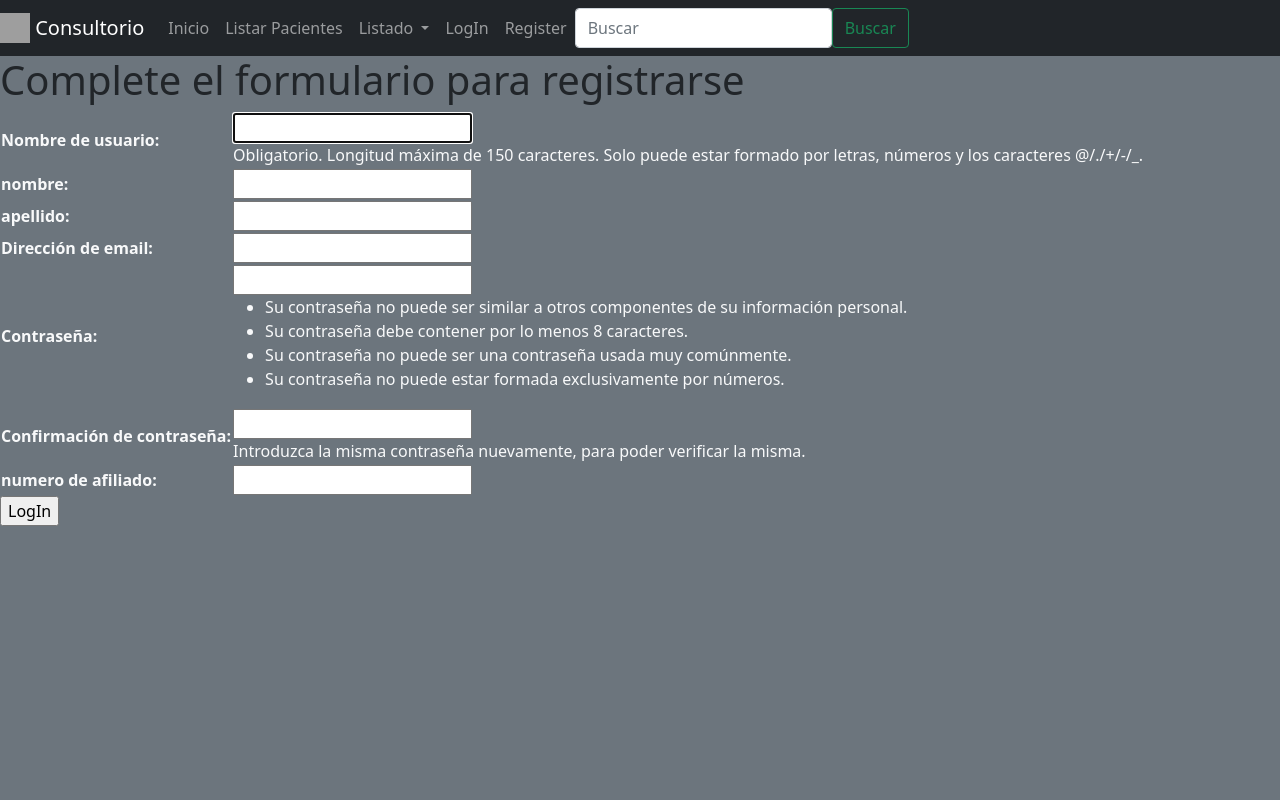
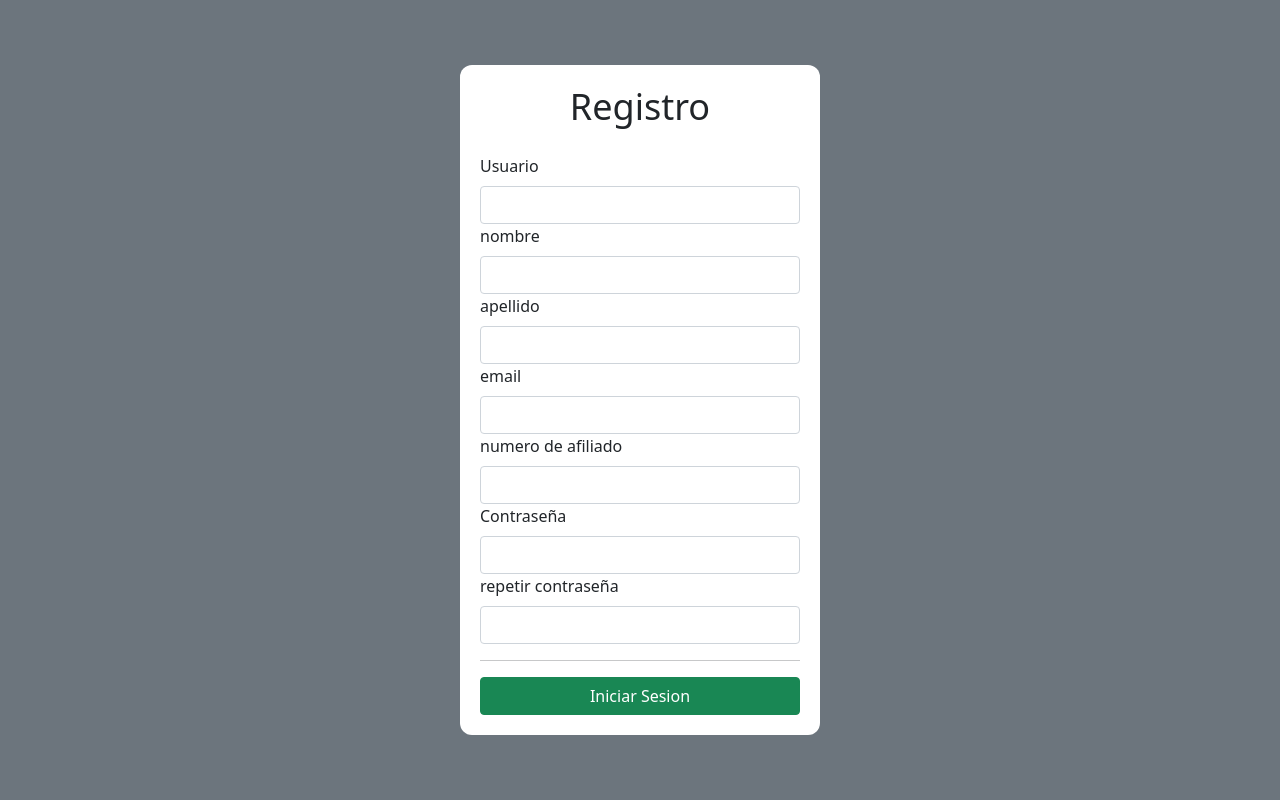
Before and after one commit to Nachorvw/Entrega1-MVT-Juan_Ignacio_reyes, a Django app: page /register/ in a window 1280 px wide. Run offline with Django 4.2, Linux system fonts and the light colour scheme; some libraries are stand-ins or nearby versions; grey boxes are pictures that could not be loaded.

Commit message:
add static, login & register html

```diff
--- a/MVT/MVT/settings.py
+++ b/MVT/MVT/settings.py
@@ -118,6 +118,9 @@ USE_TZ = True
 # https://docs.djangoproject.com/en/4.1/howto/static-files/
 
 STATIC_URL = '/static/'
+STATICFILES_DIRS = [
+    os.path.join(BASE_DIR, "static")
+]
 
 MEDIA_URL = "/media/"
 
--- a/MVT/MVT/urls.py
+++ b/MVT/MVT/urls.py
@@ -17,7 +17,7 @@ from django.contrib import admin
 from django.urls import path
 from Consultorio.views import patient_creation, patient_list, order_creation, order_list, medicine_creation, medicine_list, MedicineUptade, PatientUpdate, OrderUpdate, MedicineDelete, PatientDelete, OrderDelete, patientdetail
 from MVT.views import index
-from users.views import user_login, user_register, update_user, update_user_profile
+from users.views import user_login, user_register, update_user, update_user_profile, user_profile
 from django.contrib.auth.views import LogoutView
 from MVT.settings import MEDIA_ROOT, MEDIA_URL
 from django.conf.urls.static import static
@@ -28,7 +28,7 @@ urlpatterns = [
     path("list-patients/", patient_list),
     path("update-patient/<int:pk>/", PatientUpdate.as_view()),
     path("delete-patient/<int:pk>/", PatientDelete.as_view()),
-    path("create-order/", order_creation),
+    path("create-order/<int:pk>/", order_creation),
     path("list-orders/", order_list),
     path("update-order/<int:pk>/", OrderUpdate.as_view()),
     path("delete-order/<int:pk>/", OrderDelete.as_view()),
@@ -42,5 +42,6 @@ urlpatterns = [
     path("register/", user_register),
     path("update-user/", update_user),
     path("update-profile/", update_user_profile),
+    path("user-profile/", user_profile)
 
 ] + static(MEDIA_URL, document_root = MEDIA_ROOT)
--- a/MVT/Templates/Base.html
+++ b/MVT/Templates/Base.html
@@ -1,22 +1,26 @@
-
 <!DOCTYPE html>
 <html lang="en">
+
 <head>
-    <link href="https://cdn.jsdelivr.net/npm/bootstrap@5.0.2/dist/css/bootstrap.min.css" rel="stylesheet" integrity="sha384-EVSTQN3/azprG1Anm3QDgpJLIm9Nao0Yz1ztcQTwFspd3yD65VohhpuuCOmLASjC" crossorigin="anonymous">
-<link rel="stylesheet" href="https://cdn.jsdelivr.net/npm/bootstrap-icons@1.10.3/font/bootstrap-icons.css">
+    <link href="https://cdn.jsdelivr.net/npm/bootstrap@5.0.2/dist/css/bootstrap.min.css" rel="stylesheet"
+        integrity="sha384-EVSTQN3/azprG1Anm3QDgpJLIm9Nao0Yz1ztcQTwFspd3yD65VohhpuuCOmLASjC" crossorigin="anonymous" />
+    <link rel="stylesheet" href="https://cdn.jsdelivr.net/npm/bootstrap-icons@1.10.3/font/bootstrap-icons.css" />
 
-    <meta charset="UTF-8">
-    <meta http-equiv="X-UA-Compatible" content="IE=edge">
-    <meta name="viewport" content="width=device-width, initial-scale=1.0">
-    <title>{% block title %}  {% endblock %}</title>
+    <meta charset="UTF-8" />
+    <meta http-equiv="X-UA-Compatible" content="IE=edge" />
+    <meta name="viewport" content="width=device-width, initial-scale=1.0" />
+    <title>{% block title %} {% endblock %}</title>
 </head>
+{% block header %}
 <header>
     <nav class="navbar navbar-expand-lg navbar-dark bg-dark flex">
         <a class="navbar-brand" href="/">
-                <img src="https://encrypted-tbn0.gstatic.com/images?q=tbn:ANd9GcT5LlQCrw7Yh54_ZSyfxi5tbiYgh6i9SNdgrQ&usqp=CAU" width="30" height="30" class="d-inline-block align-top" alt="Logo Coder">
+            <img src="https://encrypted-tbn0.gstatic.com/images?q=tbn:ANd9GcT5LlQCrw7Yh54_ZSyfxi5tbiYgh6i9SNdgrQ&usqp=CAU"
+                width="30" height="30" class="d-inline-block align-top" alt="Logo Coder" />
             Consultorio
         </a>
-            <button class="navbar-toggler" type="button" data-toggle="collapse" data-target="#navbarNavAltMarkup" aria-controls="navbarNavAltMarkup" aria-expanded="false" aria-label="Toggle navigation">
+        <button class="navbar-toggler" type="button" data-toggle="collapse" data-target="#navbarNavAltMarkup"
+            aria-controls="navbarNavAltMarkup" aria-expanded="false" aria-label="Toggle navigation">
             <span class="navbar-toggler-icon"></span>
         </button>
         <div class="collapse navbar-collapse" id="navbarNavAltMarkup">
@@ -25,20 +29,12 @@
                 {% if request.user.is_superuser %}
                 <a class="nav-item nav-link" href="/admin/">ADMIN</a>
                 <a class="nav-item nav-link" href="/create-patient/">Crear Paciente</a>
-                        <li class="nav-item dropdown">
-                            <a class="nav-link dropdown-toggle" href="#" id="navbarDropdown" role="button" data-toggle="dropdown" aria-haspopup="true" aria-expanded="false">
-                                Creacion
-                            </a>
-                            <div class="dropdown-menu" aria-labelledby="navbarDropdown">
-                                <a class="dropdown-item" href="/create-order/">Crear Orden</a>
-                                <div class="dropdown-divider"></div>
-                                <a class="dropdown-item" href="/create-medicine/">Crear Medicacion</a>
-                            </div>
-                        </li>
+                <a class="nav-item nav-link" href="/create-medicine/">Crear Medicacion</a>
                 {% endif %}
                 <a class="nav-item nav-link" href="/list-patients/">Listar Pacientes</a>
                 <li class="nav-item dropdown">
-                        <a class="nav-link dropdown-toggle" href="#" id="navbarDropdown" role="button" data-toggle="dropdown" aria-haspopup="true" aria-expanded="false">
+                    <a class="nav-link dropdown-toggle" href="#" id="navbarDropdown" role="button"
+                        data-toggle="dropdown" aria-haspopup="true" aria-expanded="false">
                         Listado
                     </a>
                     <div class="dropdown-menu" aria-labelledby="navbarDropdown">
@@ -51,14 +47,17 @@
                 <li class="nav-item">
                     <a class="nav-link" href="/logout/">LogOut</a>
                 </li>
+                <li class="nav-item">
+                    <a class="nav-link" href="/user-profile/">perfil</a>
+                </li>
                 <li class="nav-item dropdown">
-                            <a class="nav-link dropdown-toggle" href="#" id="navbarDropdown" role="button" data-toggle="dropdown" aria-haspopup="true" aria-expanded="false">
-                                {{user.username}}
-                                {% if request.user.profile.profile_img.url != "" %}
-                                    <img src="{{request.user.profile.profile_img.url}}" width="30" height="30" class="d-inline-block align-top" alt="Logo Coder">
+                    <a class="nav-link dropdown-toggle" href="#" id="navbarDropdown" role="button"
+                        data-toggle="dropdown" aria-haspopup="true" aria-expanded="false">
+                        {{user.username}} {% if request.user.profile.profile_img.url != ""%}
+                        <img src="{{request.user.profile.profile_img.url}}" width="30" height="30"
+                            class="d-inline-block align-top" alt="Logo Coder" />
                         {% endif %}
                     </a>
-                            user-profile/
                     <div class="dropdown-menu" aria-labelledby="navbarDropdown">
                         <a class="dropdown-item" href="/update-profile/">actualizar perfil</a>
                         <div class="dropdown-divider"></div>
@@ -72,36 +71,46 @@
                 <li class="nav-item border-info">
                     <a class="nav-link" href="/register/">Register</a>
                 </li>
-                    {% endif %}
-                    {% block navbar %}
+                {% endif %} {% block navbar %}
                 <form class="form-inline my-2 my-lg-0 d-flex" action="" method="GET">
-                            <input class="form-control mr-sm-2" type="search" placeholder="Buscar" aria-label="Search" name="search">
-                            <button class="btn btn-outline-success my-2 my-sm-0" type="submit">Buscar</button>
+                    <input class="form-control mr-sm-2" type="search" placeholder="Buscar" aria-label="Search"
+                        name="search" />
+                    <button class="btn btn-outline-success my-2 my-sm-0" type="submit">
+                        Buscar
+                    </button>
                 </form>
                 {% endblock %}
-
             </div>
         </div>
     </nav>
 </header>
+{% endblock header %}
+
 <body class="bg-secondary">
+    {% block content %} {% endblock %}
 
+    <script src="https://code.jquery.com/jquery-3.2.1.slim.min.js"
+        integrity="sha384-KJ3o2DKtIkvYIK3UENzmM7KCkRr/rE9/Qpg6aAZGJwFDMVNA/GpGFF93hXpG5KkN"
+        crossorigin="anonymous"></script>
+    <script src="https://cdn.jsdelivr.net/npm/popper.js@1.12.9/dist/umd/popper.min.js"
+        integrity="sha384-ApNbgh9B+Y1QKtv3Rn7W3mgPxhU9K/ScQsAP7hUibX39j7fakFPskvXusvfa0b4Q"
+        crossorigin="anonymous"></script>
+    <script src="https://cdn.jsdelivr.net/npm/bootstrap@4.0.0/dist/js/bootstrap.min.js"
+        integrity="sha384-JZR6Spejh4U02d8jOt6vLEHfe/JQGiRRSQQxSfFWpi1MquVdAyjUar5+76PVCmYl"
+        crossorigin="anonymous"></script>
+    <script type="text/javascript" src="https://code.jquery.com/jquery-1.11.3.min.js"></script>
+    <script src="https://cdn.jsdelivr.net/npm/@popperjs/core@2.9.2/dist/umd/popper.min.js"
+        integrity="sha384-IQsoLXl5PILFhosVNubq5LC7Qb9DXgDA9i+tQ8Zj3iwWAwPtgFTxbJ8NT4GN1R8p"
+        crossorigin="anonymous"></script>
+    <script src="https://cdn.jsdelivr.net/npm/bootstrap@5.0.2/dist/js/bootstrap.min.js"
+        integrity="sha384-cVKIPhGWiC2Al4u+LWgxfKTRIcfu0JTxR+EQDz/bgldoEyl4H0zUF0QKbrJ0EcQF"
+        crossorigin="anonymous"></script>
+    <!-- Include Date Range Picker -->
+    <script type="text/javascript"
+        src="https://cdnjs.cloudflare.com/ajax/libs/bootstrap-datepicker/1.4.1/js/bootstrap-datepicker.min.js"></script>
+    <link rel="stylesheet"
+        href="https://cdnjs.cloudflare.com/ajax/libs/bootstrap-datepicker/1.4.1/css/bootstrap-datepicker3.css" />
+</body>
+<footer></footer>
 
-    {% block content %}
-
-    {% endblock %}
-
-    <script src="https://code.jquery.com/jquery-3.2.1.slim.min.js" integrity="sha384-KJ3o2DKtIkvYIK3UENzmM7KCkRr/rE9/Qpg6aAZGJwFDMVNA/GpGFF93hXpG5KkN" crossorigin="anonymous"></script>
-    <script src="https://cdn.jsdelivr.net/npm/popper.js@1.12.9/dist/umd/popper.min.js" integrity="sha384-ApNbgh9B+Y1QKtv3Rn7W3mgPxhU9K/ScQsAP7hUibX39j7fakFPskvXusvfa0b4Q" crossorigin="anonymous"></script>
-    <script src="https://cdn.jsdelivr.net/npm/bootstrap@4.0.0/dist/js/bootstrap.min.js" integrity="sha384-JZR6Spejh4U02d8jOt6vLEHfe/JQGiRRSQQxSfFWpi1MquVdAyjUar5+76PVCmYl" crossorigin="anonymous"></script>
-    <script type="text/javascript" src="https://code.jquery.com/jquery-1.11.3.min.js"></script>
-    <script src="https://cdn.jsdelivr.net/npm/@popperjs/core@2.9.2/dist/umd/popper.min.js" integrity="sha384-IQsoLXl5PILFhosVNubq5LC7Qb9DXgDA9i+tQ8Zj3iwWAwPtgFTxbJ8NT4GN1R8p" crossorigin="anonymous"></script>
-    <script src="https://cdn.jsdelivr.net/npm/bootstrap@5.0.2/dist/js/bootstrap.min.js" integrity="sha384-cVKIPhGWiC2Al4u+LWgxfKTRIcfu0JTxR+EQDz/bgldoEyl4H0zUF0QKbrJ0EcQF" crossorigin="anonymous"></script>
-<!-- Include Date Range Picker -->
-<script type="text/javascript" src="https://cdnjs.cloudflare.com/ajax/libs/bootstrap-datepicker/1.4.1/js/bootstrap-datepicker.min.js"></script>
-<link rel="stylesheet" href="https://cdnjs.cloudflare.com/ajax/libs/bootstrap-datepicker/1.4.1/css/bootstrap-datepicker3.css"/>
-</body>
-<footer>
-
-</footer>
 </html>
--- a/MVT/Templates/index.html
+++ b/MVT/Templates/index.html
@@ -7,9 +7,7 @@ INDEX
     <div class="text-light">
     <h1>Entrega intermedia</h1>
     <h2>Juan Ignacio Reyes Vega Weiss</h2>
-    {% if message %}
-        <h2>{{message}}</h2>
 
-    {% endif %}
+
     </div>
 {% endblock %}
--- a/MVT/Templates/orders/create_orders.html
+++ b/MVT/Templates/orders/create_orders.html
@@ -11,15 +11,11 @@ creacion de Ordenes
 <form class="text-light" method="POST">
     {% csrf_token %}
 
-
+    <p>paciente: {{form.patient}}</p>
     <p>Tipo de orden: {{form.order_type}}</p>
     <p>Fecha de indicacion: <input  name="indication_date" placeholder="DD/MM/YYY" type="date"/></p>
     <p>esta completado? {{form.done}}</p>
     <p>descripcion de la orden: {{form.description}}</p>
-
-
-    <!-- <p>para quien es la orden?: {{form.patient}} intentar hacer que se pueda elegir entre pacientes </p> -->
-
 
     <input type="submit" value="Crear Orden">
 </form>
--- a/MVT/Templates/patients/list_patients.html
+++ b/MVT/Templates/patients/list_patients.html
@@ -14,6 +14,7 @@ Listado de Pacientes
 <table class="table table-dark table-hover" cellspacing="5" cellpadding="5" border="3">
 
 <tr class="table-active">
+    <td><strong>orden</strong></td>
     <td><strong>Nombre</strong></td>
     <td><strong>Apellido</strong></td>
     <td><strong>Edad</strong></td>
@@ -27,6 +28,7 @@ Listado de Pacientes
 {% for patient in patients %}
 
 <tr>
+    <td><a href="/create-order/{{patient.id}}/" class="btn btn-primary">Crear</a></td>
 
     <td><a href="/profile/{{patient.id}}/">{{patient.name}}</a></td>
 
--- a/MVT/Templates/users/register.html
+++ b/MVT/Templates/users/register.html
@@ -1,29 +1,58 @@
 {% extends 'base.html' %}
-
+{% load static %}
 {% block title %}
 Register
 {% endblock %}
+{% block header %}
+<!-- solucion rara para no incluir la navbar -->
+{% endblock header %}
+{% block content %}
+<link rel="stylesheet" href="{% static '/css/styleLogin.css' %}">
+{%  if form  %}
 
-{% block content %}
-{%  if form  %}
-<h1>Complete el formulario para registrarse </h1>
-
-<form class="text-light" method="POST">
+<form class="text-dark" method="POST">
     {% csrf_token %}
-
-    <table>
-        {{form.as_table}}
-    </table>
-
-    <input type="submit" value="LogIn">
+    <div class="login">
+        <h1 class="text-center">Registro</h1>
+    <div class="form-group">
+        <label class="form-label" for="username">Usuario</label>
+        <input class="form-control" type="text" id="username" name="username">
+    </div>
+    <div class="form-group">
+        <label class="form-label" for="password">nombre</label>
+        <input class="form-control" type="text" id="first_name" name="first_name">
+    </div>
+    <div class="form-group">
+        <label class="form-label" for="password">apellido</label>
+        <input class="form-control" type="text" id="last_name" name="last_name">
+    </div>
+    <div class="form-group">
+        <label class="form-label" for="password">email</label>
+        <input class="form-control" type="text" id="email" name="email">
+    </div>
+    <div class="form-group">
+        <label class="form-label" for="password">numero de afiliado</label>
+        <input class="form-control" type="number" id="password" name="affiliate_code">
+    </div>
+    <div class="form-group">
+        <label class="form-label" for="password">Contraseña</label>
+        <input class="form-control" type="password" id="password" name="password1">
+    </div>
+    <div class="form-group">
+        <label class="form-label" for="password">repetir contraseña</label>
+        <input class="form-control" type="password" id="password" name="password2">
+    </div>
+    <hr>
+    <input class="btn btn-success w-100" type="submit" value="Iniciar Sesion">
 </form>
+</div>
 
 
 {% endif %}
 
 {% if errors %}
 
-<h2 style="color: red;" >{{errors}}</h2>
+<h1 style="color: red;" >{{errors}}</h1>
 
 {% endif %}
 {% endblock %}
--- a/MVT/Templates/users/user_profile.html
+++ b/MVT/Templates/users/user_profile.html
@@ -16,7 +16,7 @@ Listado de Pacientes
     <img src="{{request.user.profile.profile_img.url}}" class="card-img-top" alt="...">
     {% endif %}
     <div class="card-body">
-        <h5 class="card-title">{{patient.name}} </h5>
+        <h5 class="card-title">{{user.username}} </h5>
         <p class="card-text">numero de afiliado: {{user.profile.affiliate_code}}</p>
     </div>
     <ul class="list-group list-group-flush">
--- /dev/null
+++ b/MVT/static/css/styleLogin.css
@@ -0,0 +1,33 @@
+*{
+    margin: 0;
+    padding: 0;
+    box-sizing: 0;
+}
+body {
+    height: 100vh;
+    display: flex;
+    align-items: center;
+    justify-content: center;
+}
+.login {
+    width: 360px;
+    height: min-content;
+    padding: 20px;
+    border-radius: 12px;
+    background: white;
+}
+.login h1 {
+    font-size: 36px;
+    margin-bottom: 25px;
+}
+.login form {
+    font-size: 20px;
+}
+
+.login form .form-group{
+    margin-bottom: 12px;
+}
+.login form input[type= "submit"]{
+    font-size: 20px;
+    margin-top: 15px;
+}
--- a/MVT/users/views.py
+++ b/MVT/users/views.py
@@ -91,6 +91,9 @@ def update_user(request):
         }
         return render(request, "users/update_user.html", context=context)
 
+def user_profile(request):
+    pass
+
 def update_user_profile(request):
     if request.method == "GET":
         form = UserProfileForm(initial={
```
Also changed, not shown: MVT/Consultorio/forms.py (+9 -13 lines), MVT/Consultorio/models.py (+7 -1 lines), MVT/Consultorio/views.py (+6 -3 lines), MVT/Templates/patients/patient_profile.html (+23 -4 lines), MVT/Templates/users/login.html (+33 -17 lines), MVT/static/css/styleRegister.css (added, +34 -0 lines), MVT/users/models.py (+7 -0 lines), MVT/Consultorio/migrations/0009_alter_orders_order_type.py (added), MVT/db.sqlite3, MVT/users/migrations/0005_alter_userprofile_options.py (added). Lines whose indentation alone changed are shown as unchanged.
